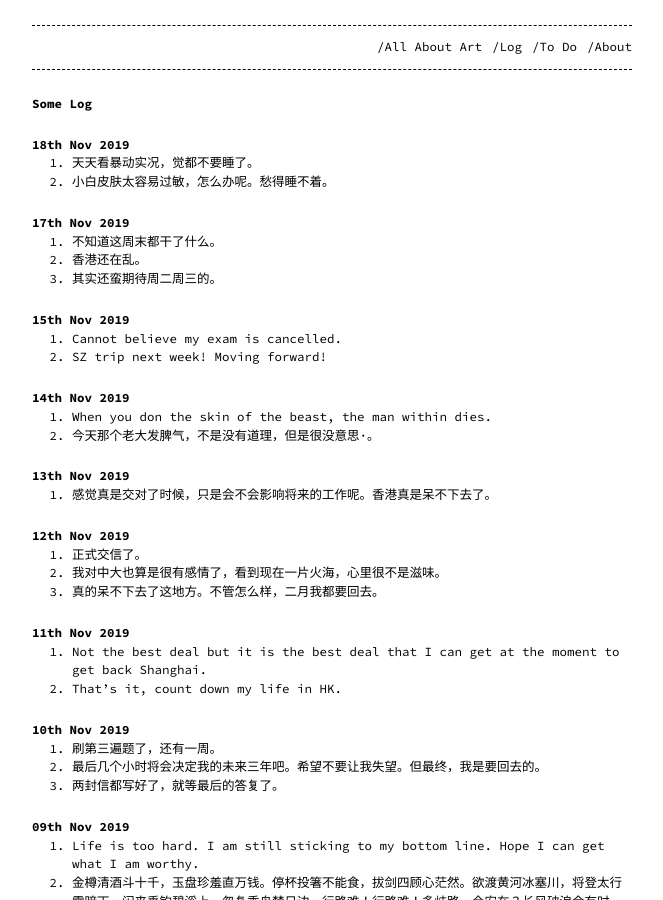
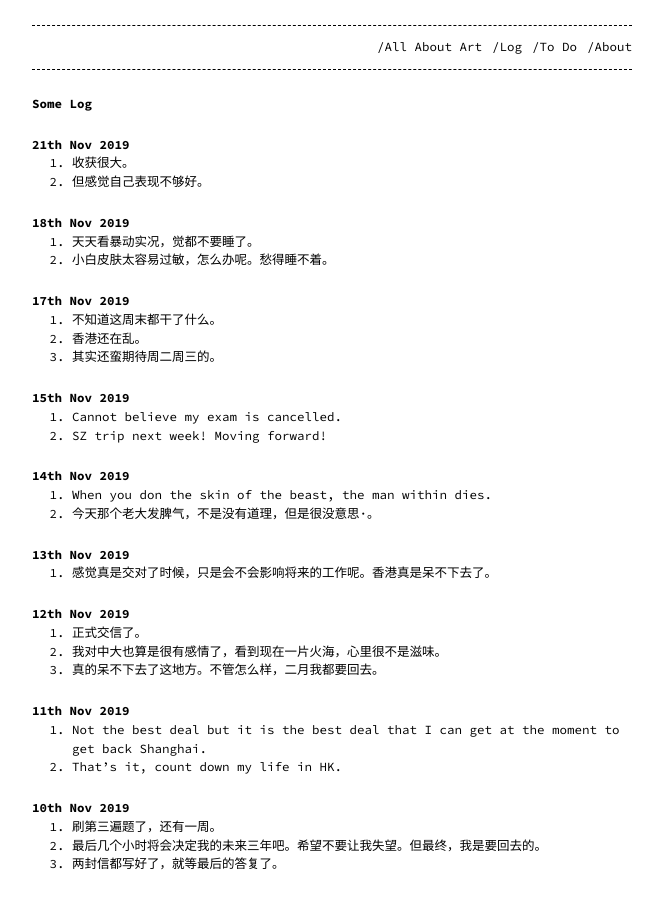
Before and after one commit to 912828qj2/912828qj2.github.io, a Jekyll site: the page built from log.md, in a window 1280 px wide and 900 px high. Shown: the whole window, without its empty margins (308-971 px from the left). Built offline with Jekyll 4.4.1, drawn with Linux system fonts in a browser that asks for light colours.

Commit message:
Update log.md

```diff
--- a/log.md
+++ b/log.md
@@ -5,6 +5,11 @@ permalink: /log/
 ---
 
 ## Some Log
+
+### 21th Nov 2019
+
+1. 收获很大。
+2. 但感觉自己表现不够好。
 
 ### 18th Nov 2019
 
```
